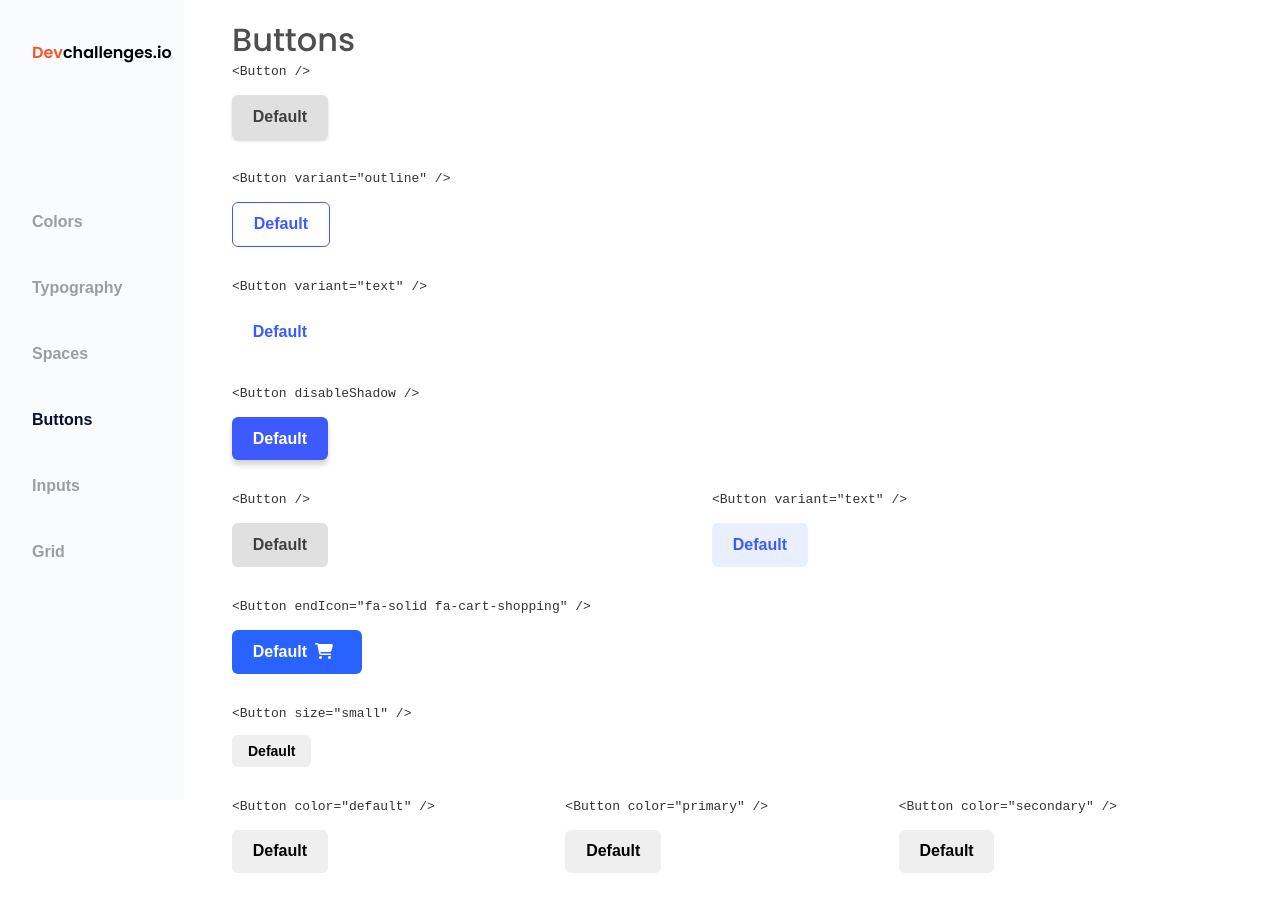
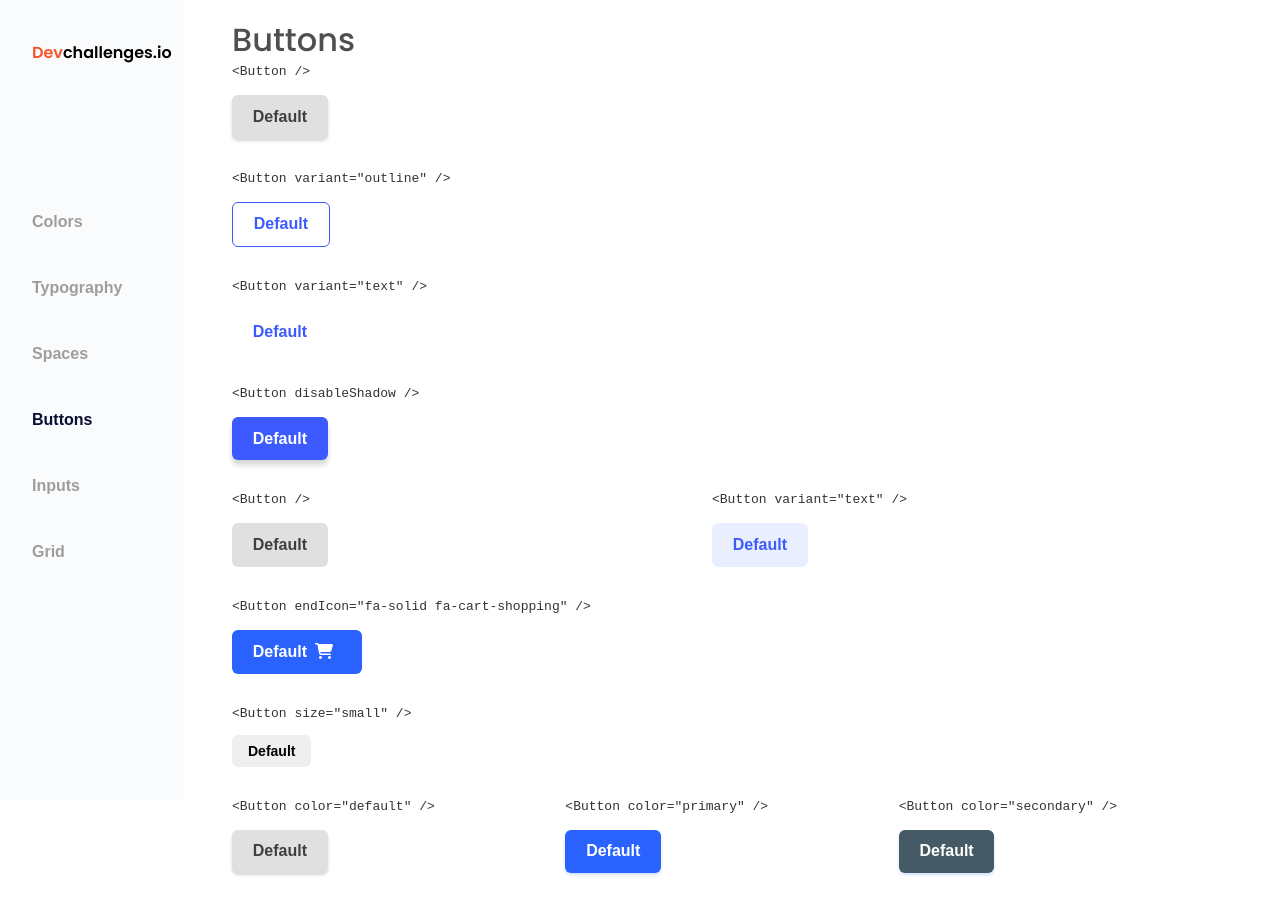
Before and after one commit to gabycode/buttonComponent, a React (Vite) app: page / in a window 1280 px wide. Shown: the top 914 px of the page. Built offline with nearby package versions, Linux system fonts and the light colour scheme.

Commit message:
add: button styling

```diff
--- a/src/App.css
+++ b/src/App.css
@@ -130,14 +130,17 @@ button {
 
 /* BUTTON NORMAL */
 
-button.normal {
+button.normal,
+.btn-default {
   background-color: #e0e0e0;
   color: #3f3f3f;
   box-shadow: 0px 2px 3px rgba(51, 51, 51, 0.2);
 }
 
 button.normal:hover,
-button.normal:focus {
+button.normal:focus,
+.btn-default:hover,
+.btn-default:focus {
   background-color: #aeaeae;
 }
 
@@ -240,6 +243,30 @@ button.button-large {
   background-color: #e0e0e0;
 }
 
+/* BUTTON COLORS */
+
+button.btn-primary {
+  background-color: #2962ff;
+  color: #fff;
+  box-shadow: 0px 2px 3px rgba(41, 98, 255, 0.2);
+}
+
+button.btn-primary:hover,
+button.btn-primary:focus {
+  background-color: #0039cb;
+}
+
+button.btn-secondary {
+  background-color: #455a64;
+  color: #fff;
+  box-shadow: 0px 2px 3px rgba(41, 98, 255, 0.2);
+}
+
+button.btn-secondary:hover,
+button.btn-secondary:focus {
+  background-color: #1c313a;
+}
+
 @media (min-width: 768px) {
   .App {
     display: flex;
```
